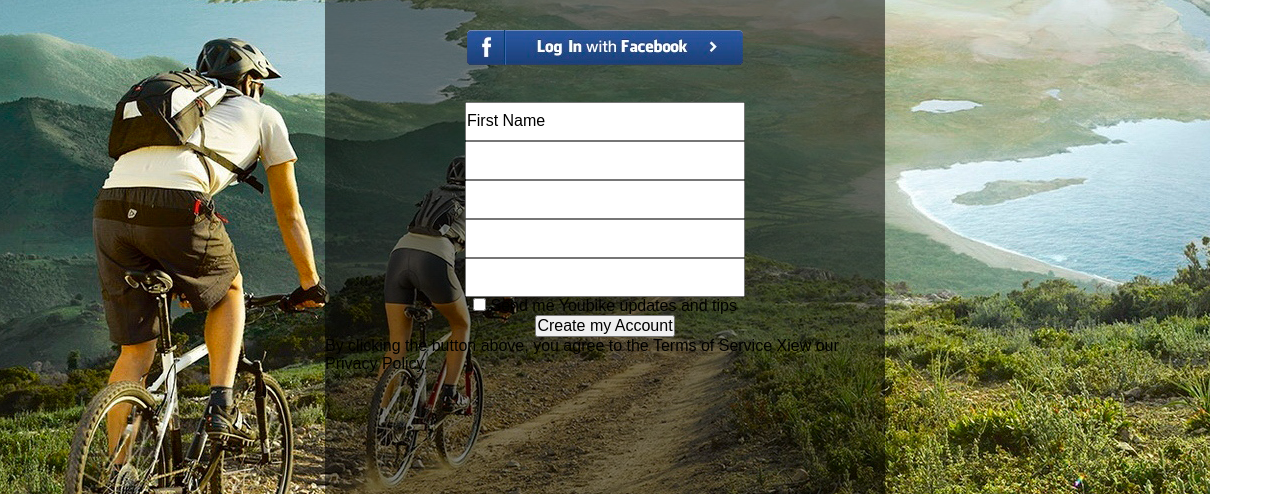
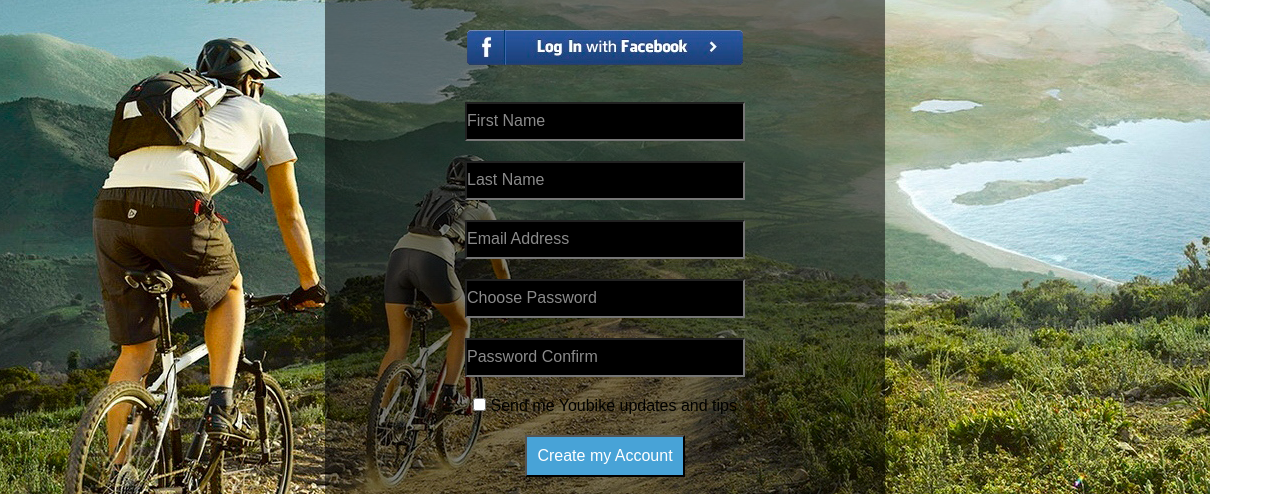
Before and after one commit to chesnishyy/goit, a plain HTML site: page hw5/Cadastre/index.html in a window 1280 px wide. Shown: the part 294-788 px from the top of the page. Drawn offline with Linux system fonts and the light colour scheme.

Commit message:
hw5 cadastre not finished

```diff
--- a/hw5/Cadastre/css/main.css
+++ b/hw5/Cadastre/css/main.css
@@ -104,5 +104,20 @@ h1 {
 .input{
     height: 35px;
     width: 276px;
+    color: #fff;
+    background-color: #000;
+}
 
+.input:focus {
+    background-color: #1b5288;
 }
+
+.form div {
+    margin-bottom: 20px;
+}
+
+.submit-button {
+    padding: 10px;
+    color: #fff;
+    background-color: #48a3d7;
+}
--- a/hw5/Cadastre/index.html
+++ b/hw5/Cadastre/index.html
@@ -40,26 +40,26 @@
                 <div>
                     <form action="/" class="form" id="create-accaunt">
                         <div>
-                            <input type="text" name="firstname" value="First Name" class="input" form="create-accaunt">
+                            <input type="text" placeholder="First Name" class="input" form="create-accaunt">
                         </div>
                         <div>
-                            <input type="text" name="lasttname" class="input" form="create-accaunt">
+                            <input type="text" placeholder="Last Name" class="input" form="create-accaunt">
                         </div>
                         <div>
-                            <input type="text" name="email" class="input" form="create-accaunt">
+                            <input type="text" placeholder="Email Address" class="input" form="create-accaunt">
                         </div>
                         <div>
-                            <input type="password" name="password" class="input" form="create-accaunt">
+                            <input type="password" placeholder="Choose Password" class="input" form="create-accaunt">
                         </div>
                         <div>
-                            <input type="password" name="confirmpassword" class="input" form="create-accaunt">
+                            <input type="password" placeholder="Password Confirm" class="input" form="create-accaunt">
                         </div>
                         <div>
                             <input type="checkbox" id="checkbox" form="create-accaunt">
                             <label for="checkbox">Send me Youbike updates and tips</label>
                         </div>
-                        <div>
-                            <input type="submit" value="Create my Account" form="create-accaunt">
+                        <div >
+                            <input type="submit" value="Create my Account" form="create-accaunt" class="submit-button">
                         </div>
                         <div>
                             <span>By clicking the button above, you agree to the Terms of Service
```
